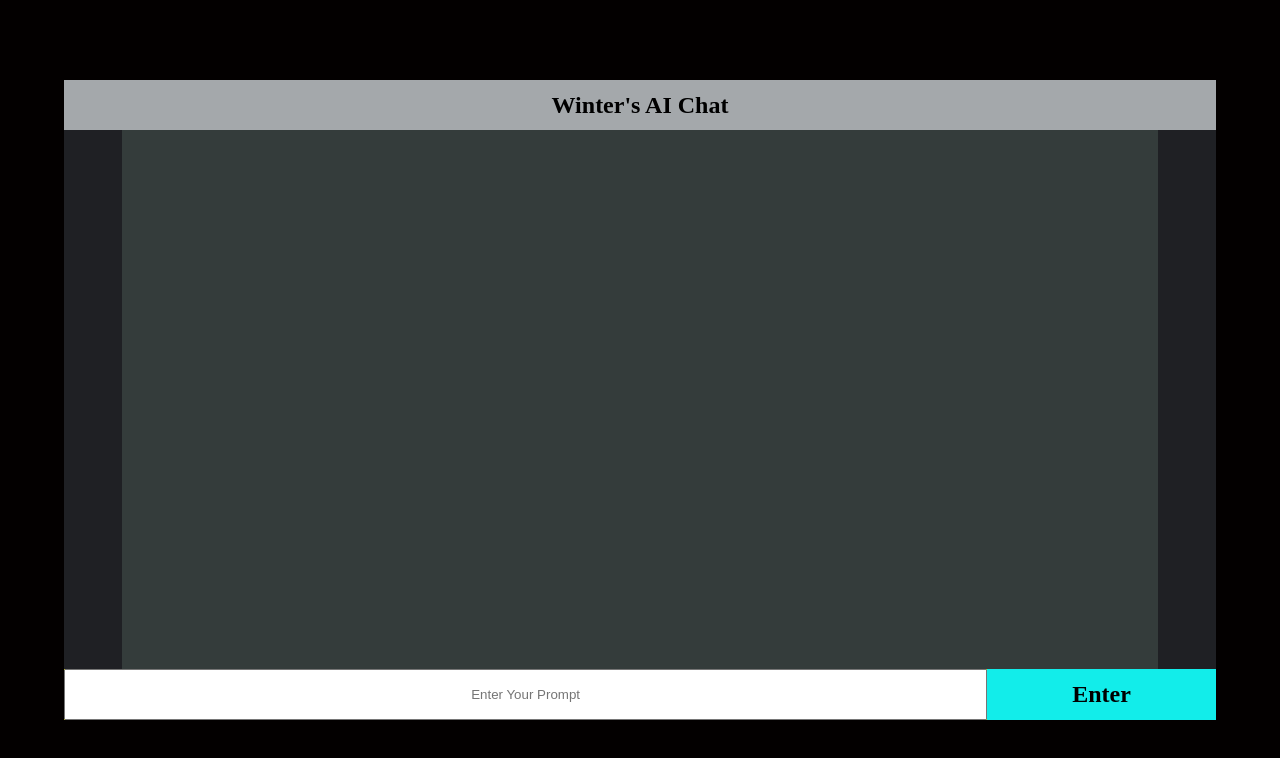
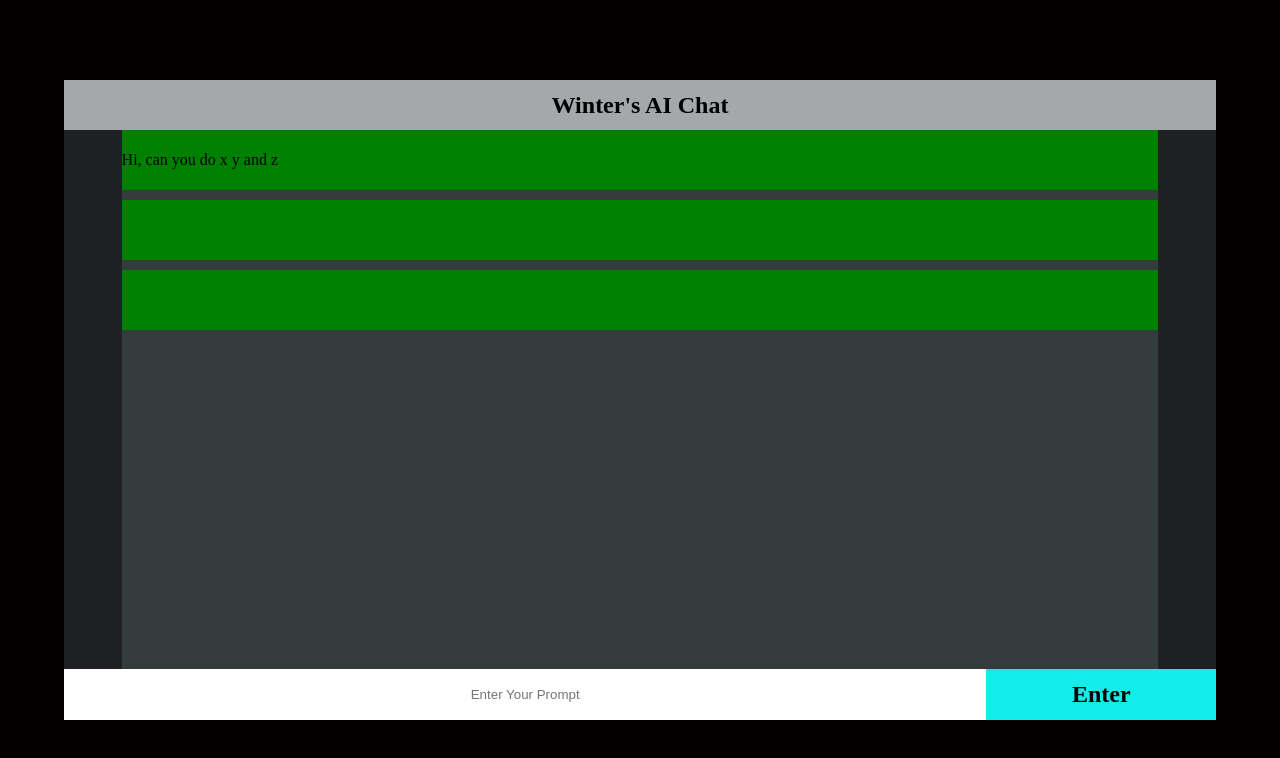
Before and after one commit to WinterSpark1/AIWebsite, a React (Vite) app: page / in a window 1280 px wide. Shown: the top 758 px of the page. Built offline with nearby package versions, Linux system fonts and the light colour scheme.

Commit message:
Added <Message /> component in Chatbot.jsx

```diff
--- a/src/Object/Chatbot/Chatbot.css
+++ b/src/Object/Chatbot/Chatbot.css
@@ -9,11 +9,11 @@
     margin: auto;
 }
 
-.Chatbot .aiBody {
+.Chatbot .chatBody {
     width: 100%; height: 92%;
     background-color: #1f2024;
 }
-.Chatbot .aiBody .titleBar {
+.Chatbot .chatBody .titleBar {
     display: flex;
     justify-content: center;
     align-items: center;
@@ -22,16 +22,26 @@
     background-color: #a4a8ab;
 
 }
-.Chatbot .aiBody .responseBox {
+.Chatbot .chatBody .responseBox {
+    display: flex;
+    flex-direction: column;
     width: 90%; height: 100%;
     background-color: #343c3b;
     margin: auto;
+}
+.Chatbot .chatBody .responseBox .Message {
+    display: flex;
+    flex-direction: row;
+    align-items: center;
+    width: 100%;
+    height: 60px;
+    background-color: green;
+    margin-bottom: 10px;
 }
 
 .Chatbot .userInput {
     width: 100%; height: 8%;
     background: #afad32;
-
     display: flex;
     flex-direction: row;
 }
@@ -39,6 +49,7 @@
     width: 80%;
     outline: none;
     text-align: center;
+    border: none;
 }
 .Chatbot .userInput .submitButton {
     width: 20%; height: 100%;
--- a/src/Object/Chatbot/Chatbot.jsx
+++ b/src/Object/Chatbot/Chatbot.jsx
@@ -4,11 +4,13 @@ const Chatbot = () => {
     return (
         <div className="Chatbot">
 
-            <div className="aiBody">
+            <div className="chatBody">
                 <div className="titleBar"><h2>Winter's AI Chat</h2></div>
 
                 <div className="responseBox">
-
+                    <Message message="Hi, can you do x y and z" />
+                    <Message />
+                    <Message />
                 </div>
             </div>
 
@@ -21,4 +23,13 @@ const Chatbot = () => {
     )
 }
 
+const Message = ({message}) => {
+
+    return (
+        <div className="Message">
+            <p>{message}</p>
+        </div>
+    )
+}
+
 export default Chatbot;
```
